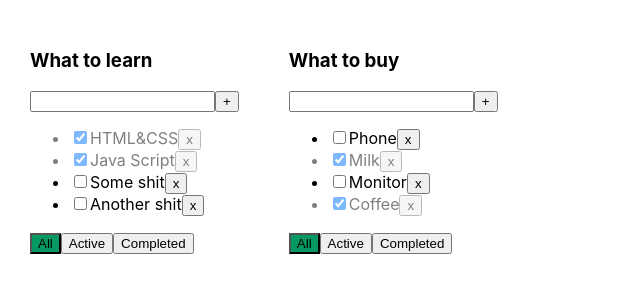
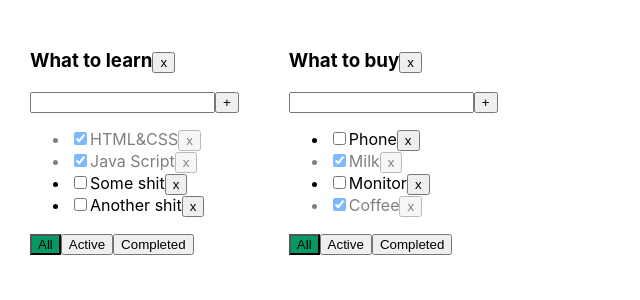
Before and after one commit to Asio-otus/todolist, a React (Create React App) app: page / in a window 1280 px wide. Shown: the top 300 px of the page, without its empty margins (0-640 px from the left). Built offline with nearby package versions, Linux system fonts and the light colour scheme.

Commit message:
todolist delete added

```diff
--- a/src/App.tsx
+++ b/src/App.tsx
@@ -83,6 +83,11 @@
         }
     }
 
+    function removeTodolist(todolistID: string) {
+        setTodolist(todolists.filter(tl => tl.id !== todolistID))
+        delete tasks[todolistID]
+    }
+
     // Render
     return (
         <div className="App">
@@ -107,7 +112,9 @@
                             removeTask={removeTask}
                             addTask={addTask}
                             changeFilter={changeFilter}
-                            changeTaskStatus={changeTaskStatus}/>
+                            changeTaskStatus={changeTaskStatus}
+                            removeTodolist={removeTodolist}
+                        />
                     )
                 })
             }
--- a/src/components/Todolist.tsx
+++ b/src/components/Todolist.tsx
@@ -11,6 +11,7 @@
     removeTask: (todolistID: string, taskID: string) => void
     changeFilter: (todolistID: string, filterValue: FilterValuesType) => void
     changeTaskStatus: (todolistID: string, taskID: string, isDone: boolean) => void
+    removeTodolist: (todolistID: string) => void
 }
 
 // Component
@@ -47,10 +48,14 @@
         props.changeFilter(props.id, "completed")
     }
 
+    const removeTodolist = () => {
+        props.removeTodolist(props.id)
+    }
+
     // Render
     return (
         <div>
-            <h3>{props.title}</h3>
+            <h3>{props.title}<button onClick={removeTodolist}>x</button></h3>
             {/*Add new task input*/}
             <div>
                 <input value={title}
```
